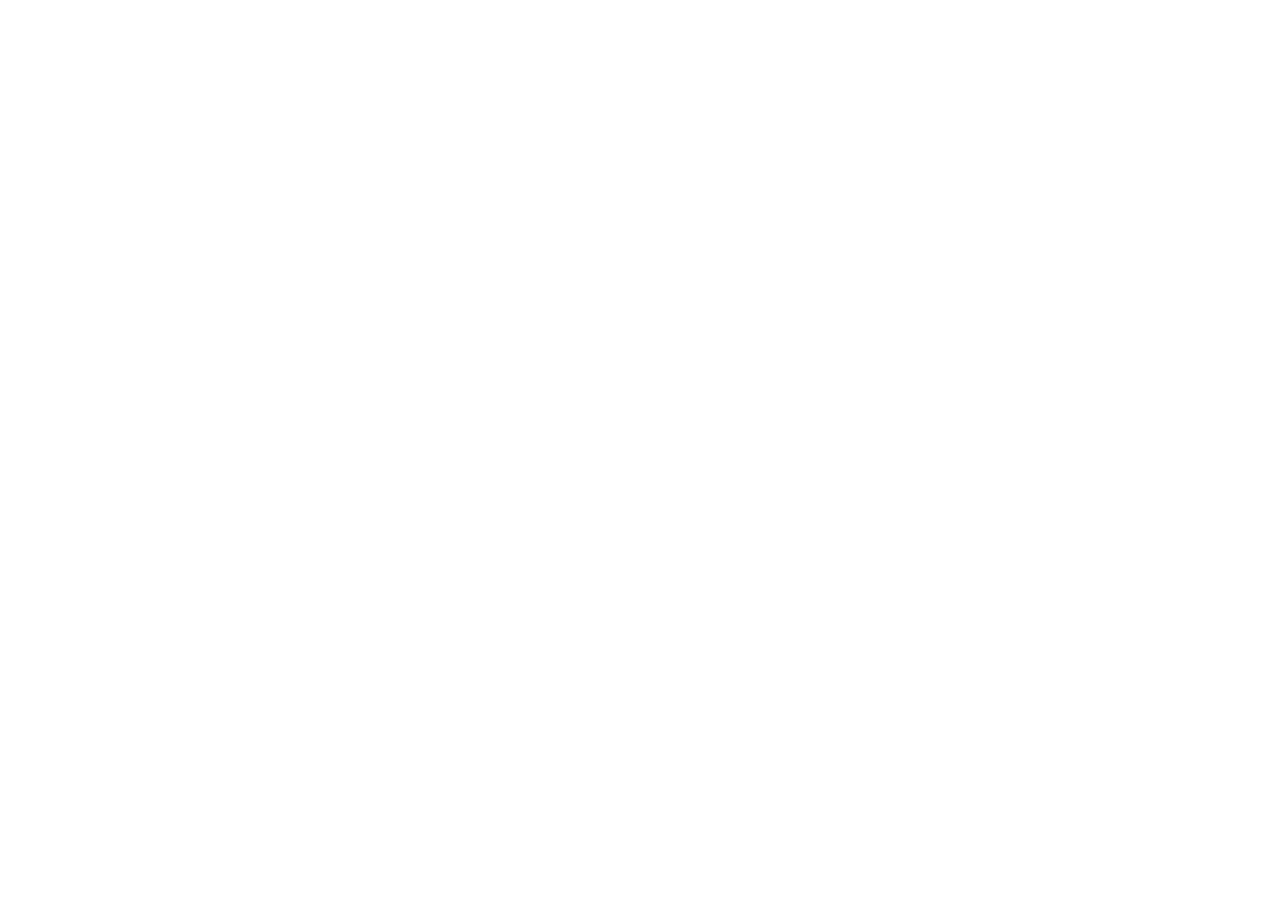
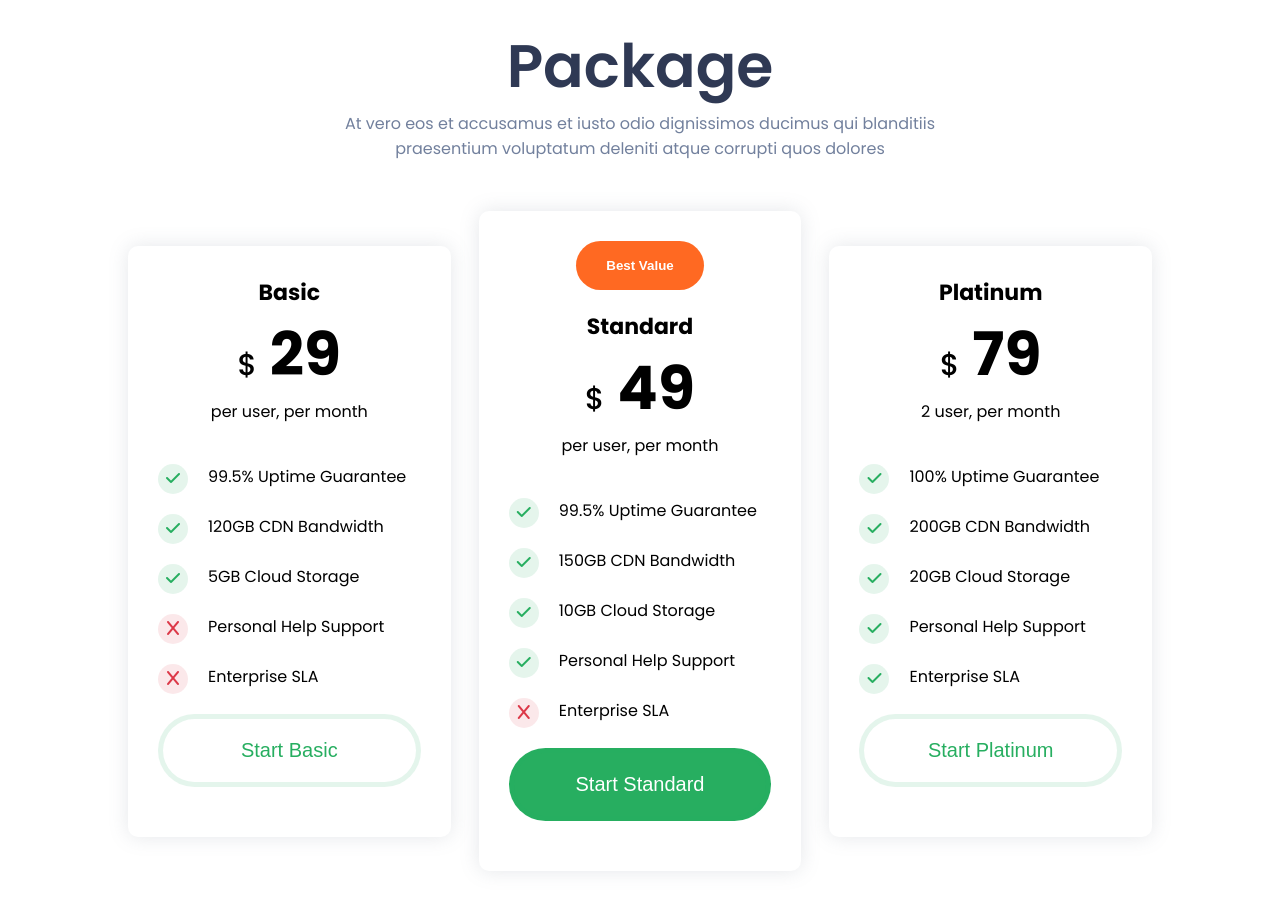
Before and after one commit to Natalia1607/Modern-Real-Estate-App, a React (Create React App) app: page / in a window 1280 px wide. Shown: the part 5314-6225 px from the top of the page. Before the commit the page ends 5165 px from the top, so only its background shows below. Built offline with nearby package versions, Linux system fonts and the light colour scheme.

Commit message:
Price component

```diff
--- a/src/App.css
+++ b/src/App.css
@@ -14,12 +14,6 @@ body {
 .container {
   width: 80%;
   margin: auto;
-}
-
-.flex {
-  display: flex;
-  justify-content: space-between;
-  align-items: center;
 }
 
 a {
@@ -46,6 +40,34 @@ button i {
   margin-right: 5px;
 }
 
+textarea,
+input {
+  border: none;
+  outline: none;
+  background-color: none;
+}
+
+label {
+  color: #2d3954;
+  font-style: 14px;
+}
+
+h4 {
+  font-weight: 500;
+  margin-top: 10px;
+}
+
+img {
+  width: 100%;
+  height: 100%;
+}
+
+.flex {
+  display: flex;
+  justify-content: space-between;
+  align-items: center;
+}
+
 .heading {
   text-align: center;
   width: 60%;
@@ -63,22 +85,15 @@ button i {
   color: #72809d;
 }
 
-textarea,
-input {
-  border: none;
-  outline: none;
-  background-color: none;
-}
-
 .background {
   padding: 80px 0;
   position: relative;
   background-color: #f7f9fc;
 }
 
-.grid5 {
+.grid3 {
   display: grid;
-  grid-template-columns: repeat(5, 1fr);
+  grid-template-columns: repeat(3, 1fr);
   grid-gap: 30px;
 }
 
@@ -88,24 +103,14 @@ input {
   grid-gap: 30px;
 }
 
-.grid3 {
+.grid5 {
   display: grid;
-  grid-template-columns: repeat(3, 1fr);
+  grid-template-columns: repeat(5, 1fr);
   grid-gap: 30px;
-}
-
-label {
-  color: #2d3954;
-  font-style: 14px;
 }
 
 .mtop {
   margin-top: 50px;
-}
-
-h4 {
-  font-weight: 500;
-  margin-top: 10px;
 }
 
 .shadow {
@@ -114,11 +119,6 @@ h4 {
 
 .padding {
   padding: 80px 0;
-}
-
-img {
-  width: 100%;
-  height: 100%;
 }
 
 .btn2 {
@@ -135,3 +135,74 @@ img {
   background-color: #232323;
   color: #fff;
 }
+
+.btn5 {
+  border-radius: 50px;
+  padding: 20px 40px;
+  color: #27ae60;
+  font-size: 20px;
+  font-weight: 400;
+  border: 5px solid #27ae601f;
+  background: #fff;
+}
+
+.back {
+  height: 40vh;
+  position: relative;
+}
+
+.back img {
+  height: 40vh;
+  position: absolute;
+  top: 0;
+  left: 0;
+  z-index: -1;
+  object-fit: cover;
+}
+
+.back::after {
+  content: "";
+  position: absolute;
+  top: 0;
+  left: 0;
+  width: 100%;
+  height: 40vh;
+  background: rgba(17, 40, 72, 0.629);
+  z-index: -1;
+}
+
+.back .container {
+  color: #fff;
+  padding: 120px 0;
+}
+
+.back h1 {
+  font-size: 40px;
+  font-weight: 500;
+}
+
+.mb {
+  margin-bottom: 80px;
+}
+
+@media screen and (max-width: 800px) {
+  .grid4,
+  .grid3,
+  .grid5 {
+    grid-template-columns: repeat(2, 1fr);
+  }
+
+  .heading {
+    width: 100%;
+  }
+
+  .container {
+    max-width: 90%;
+  }
+
+  .back::after,
+  .back img,
+  .back {
+    height: 30vh;
+  }
+}
--- a/src/components/home/Home.jsx
+++ b/src/components/home/Home.jsx
@@ -3,6 +3,7 @@ import Awards from './awards/Awards';
 import Featured from './featured/Featured';
 import Hero from './hero/Hero';
 import Location from './location/Location';
+import Price from './price/Price';
 import Recent from './recent/Recent';
 import Team from './team/Team';
 
@@ -15,6 +16,7 @@ const Home = () => {
       <Awards />
       <Location />
       <Team />
+      <Price />
     </>
   )
 }
--- a/src/components/home/price/Price.jsx
+++ b/src/components/home/price/Price.jsx
@@ -1,8 +1,18 @@
-import React from 'react'
+import React from 'react';
+import PriceCard from './PriceCard';
+import Heading from '../../common/Heading';
+import './price.css';
 
 const Price = () => {
   return (
-    <div>Price</div>
+    <>
+      <section className="price padding">
+        <div className="container">
+          <Heading title='Select Your Package' subtitle='At vero eos et accusamus et iusto odio dignissimos ducimus qui blanditiis praesentium voluptatum deleniti atque corrupti quos dolores' />
+          <PriceCard />
+        </div>
+      </section>
+    </>
   )
 }
 
--- /dev/null
+++ b/src/components/home/price/PriceCard.jsx
@@ -0,0 +1,54 @@
+import React from "react";
+import { price } from "../../data/Data";
+
+const PriceCard = () => {
+  return (
+    <>
+      <div className="content flex mtop">
+        {price.map((item, index) => {
+          return (
+            <div className="box shadow" key={index}>
+              <div className="topbtn">
+                <button className="btn3">{item.best}</button>
+              </div>
+              <h3>{item.plan}</h3>
+              <h1>
+                <span>$</span> {item.price}
+              </h1>
+              <p>{item.ptext}</p>
+              <ul>
+                {item.list.map((val) => {
+                  const { icon, text, change } = val;
+                  return (
+                    <li>
+                      <label
+                        style={{
+                          background: change === "color" ? "#dc35451d" : "#27ae601f",
+                          color: change === "color" ? "#dc3848" : "#27ae60",
+                        }}
+                      >
+                        {icon}
+                      </label>
+                      <p>{text}</p>
+                    </li>
+                  );
+                })}
+              </ul>
+              <button
+                className="btn5"
+                style={{
+                    background: item.plan === "Standard" ? "#27ae60" : "#fff",
+                    color: item.plan === "Standard" ? "#fff" : "#27ae60",
+                }}
+              >
+                Start {item.plan}
+              </button>
+            </div>
+          );
+        })}
+      </div>
+    </>
+  );
+};
+
+export default PriceCard;
--- a/src/components/home/price/price.css
+++ b/src/components/home/price/price.css
@@ -0,0 +1,55 @@
+.price {
+    text-align: center;
+  }
+  .price .content .box {
+    width: 31.5%;
+    padding: 30px;
+    border-radius: 10px;
+  }
+  .price button {
+    margin-bottom: 20px;
+  }
+  .price .box:nth-child(1) .topbtn button,
+  .price .box:nth-child(3) .topbtn button {
+    display: none;
+  }
+  .price h3 {
+    font-size: 22px;
+  }
+  .price h1 {
+    font-size: 60px;
+  }
+  .price h1 span {
+    font-size: 30px;
+    font-weight: 500;
+  }
+  .price ul {
+    margin-top: 40px;
+  }
+  .price ul li {
+    display: flex;
+    margin-bottom: 20px;
+  }
+  .price label {
+    width: 30px;
+    height: 30px;
+    line-height: 30px;
+    border-radius: 50%;
+    margin-right: 20px;
+  }
+
+  .price .btn5 {
+    width: 100%;
+  }
+  @media screen and (max-width: 800px) {
+    .price .content {
+      flex-direction: column;
+    }
+
+    .price .content .box {
+      width: 100%;
+      padding: 30px;
+      border-radius: 10px;
+      margin-bottom: 50px;
+    }
+  }
```
